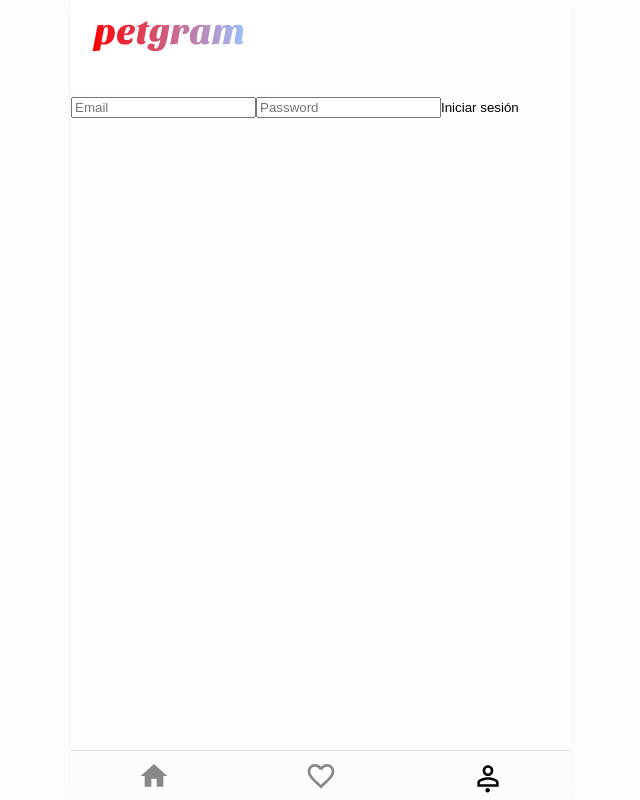
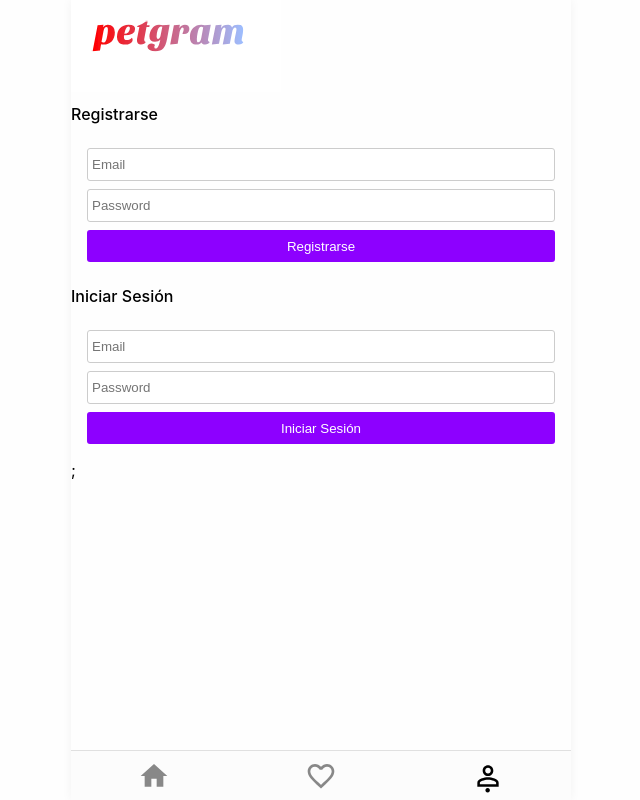
Before and after one commit to Jonatandb/ReactAvanzadoPlatzi, a React app: page /user in a window 1280 px wide. Shown: the whole page, without its empty margins (319-959 px from the left). Built offline with nearby package versions, Linux system fonts and the light colour scheme.

Commit message:
Estilando el formulario

```diff
--- a/src/components/UserForm/index.js
+++ b/src/components/UserForm/index.js
@@ -1,15 +1,19 @@
 import React, { useState } from "react";
 import { useInputValue } from "../../hooks/useInputValue";
+import { Form, Input, Button, Title } from "./styles";
 
-export const UserForm = ({ onSubmit }) => {
+export const UserForm = ({ onSubmit, title = "Form with no title" }) => {
   const email = useInputValue("");
   const password = useInputValue("");
 
   return (
-    <form onSubmit={onSubmit}>
-      <input placeholder="Email" {...email} />
-      <input placeholder="Password" {...password} type="password" />
-      <button>Iniciar sesión</button>
-    </form>
+    <>
+      <Title>{title}</Title>
+      <Form onSubmit={onSubmit}>
+        <Input placeholder="Email" {...email} />
+        <Input placeholder="Password" {...password} type="password" />
+        <Button>{title}</Button>
+      </Form>
+    </>
   );
 };
--- /dev/null
+++ b/src/components/UserForm/styles.js
@@ -0,0 +1,30 @@
+import styled from "styled-components";
+
+export const Form = styled.form`
+  padding: 16px;
+`;
+
+export const Input = styled.input`
+  border: 1px solid #ccc;
+  border-radius: 3px;
+  margin-bottom: 8px;
+  padding: 8px 4px;
+  display: block;
+  width: 100%;
+`;
+
+export const Button = styled.button`
+  background: #8d00ff;
+  border-radius: 3px;
+  color: #fff;
+  height: 32px;
+  display: block;
+  width: 100%;
+  text-align: center;
+`;
+
+export const Title = styled.h2`
+  font-size: 16px;
+  font-weight: 500;
+  padding: 8px 0;
+`;
--- a/src/pages/NotRegisterUser.js
+++ b/src/pages/NotRegisterUser.js
@@ -5,7 +5,12 @@
 export const NotRegisterUser = () => (
   <Context.Consumer>
     {({ activateAuth }) => {
-      return <UserForm onSubmit={activateAuth} />;
+      return (
+        <>
+          <UserForm onSubmit={activateAuth} title="Registrarse" />
+          <UserForm onSubmit={activateAuth} title="Iniciar Sesión" />;
+        </>
+      );
     }}
   </Context.Consumer>
 );
```
